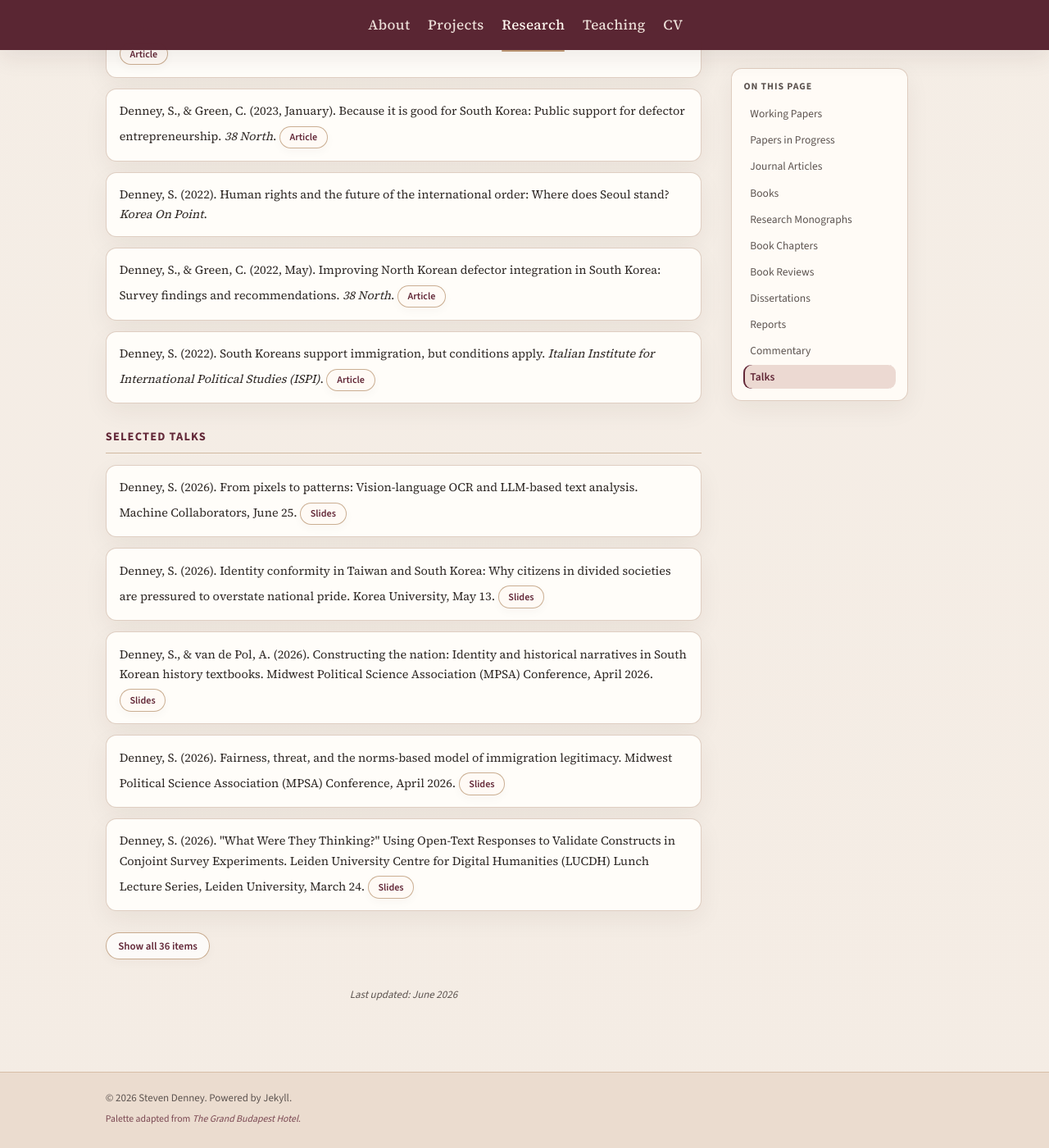
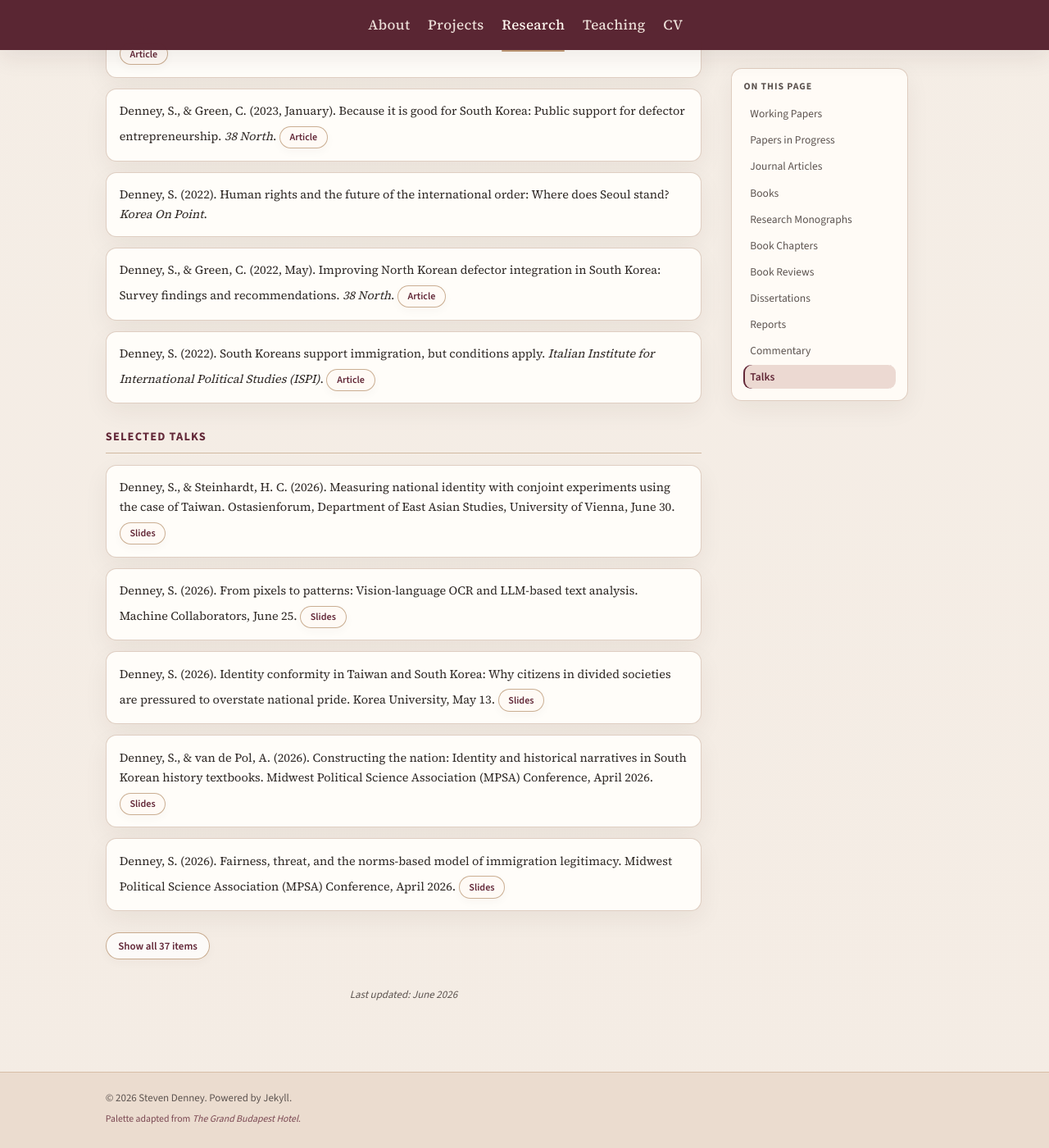
Before and after one commit to scdenney/scdenney.github.io, a Jekyll site: the page built from research.md, in a window 1280 px wide and 1400 px high, scrolled down 4742 px. Shown: the whole window at 82% size. Built offline with Jekyll 4.4.1, drawn with Linux system fonts in a browser that asks for light colours.

Commit message:
Add Vienna Ostasienforum talk (Measuring National Identity, Taiwan)
- Add slides PDF: denney_2026_measuring-national-identity_vienna-slides.pdf
- research.md: new entry at top of Talks (Denney & Steinhardt, June 30)
- projects.md: add presentation to Project IV (Nationalism and Political Change)

```diff
--- a/research.md
+++ b/research.md
@@ -350,6 +350,10 @@ Denney, S. (2022). South Koreans support immigration, but conditions apply. <em>
 <h2 id="talks">Selected Talks</h2>
 
 <p class="publication-item">
+Denney, S., & Steinhardt, H. C. (2026). Measuring national identity with conjoint experiments using the case of Taiwan. Ostasienforum, Department of East Asian Studies, University of Vienna, June 30. <a href="/assets/pdf/denney_2026_measuring-national-identity_vienna-slides.pdf" target="_blank" rel="noopener noreferrer" class="resource-link">Slides</a>
+</p>
+
+<p class="publication-item">
 Denney, S. (2026). From pixels to patterns: Vision-language OCR and LLM-based text analysis. Machine Collaborators, June 25. <a href="/assets/slides/from-pixels-to-patterns/" target="_blank" rel="noopener noreferrer" class="resource-link">Slides</a>
 </p>
 
```
Also changed, not shown: projects.md (+1 -0 lines), 1 other file.
